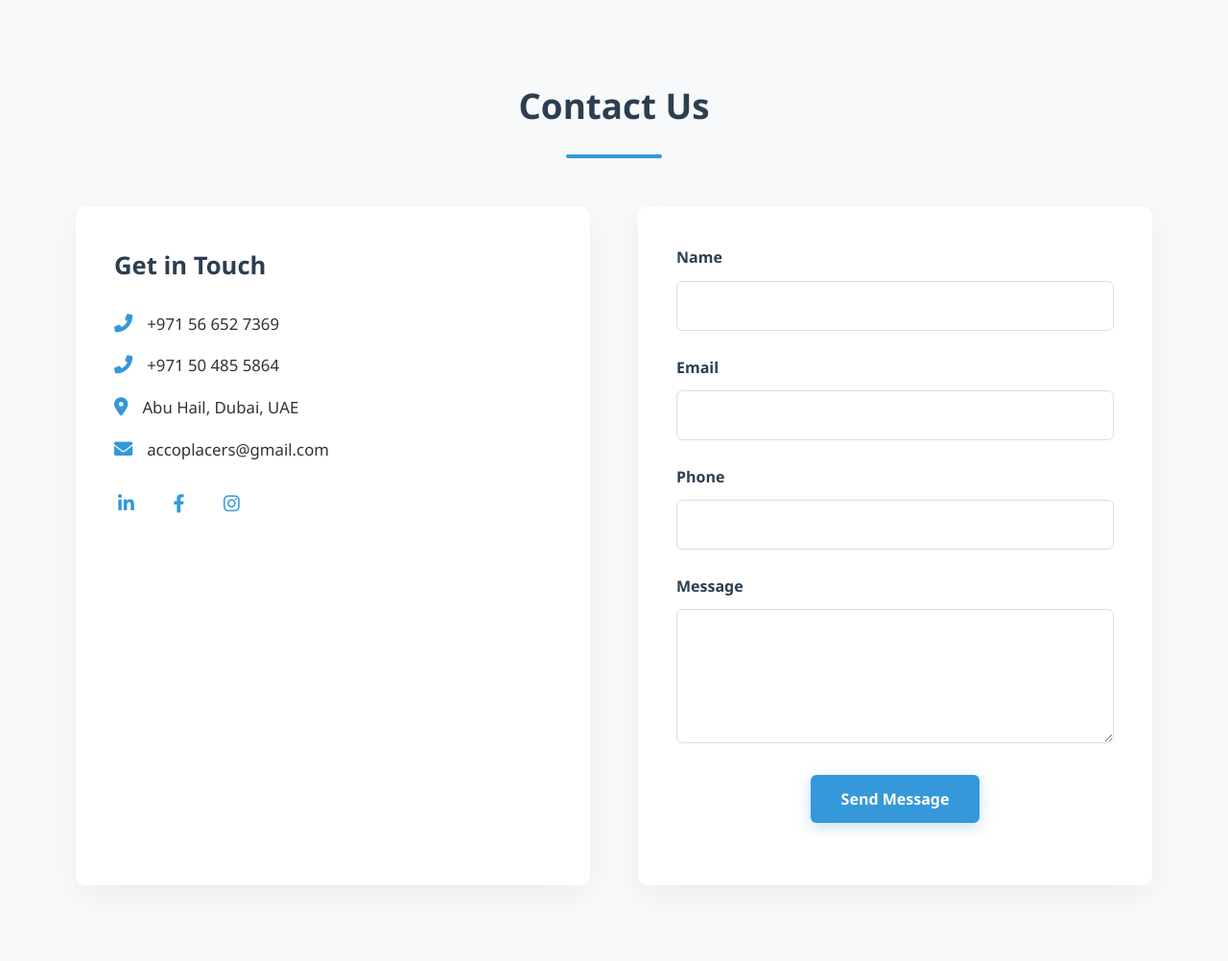
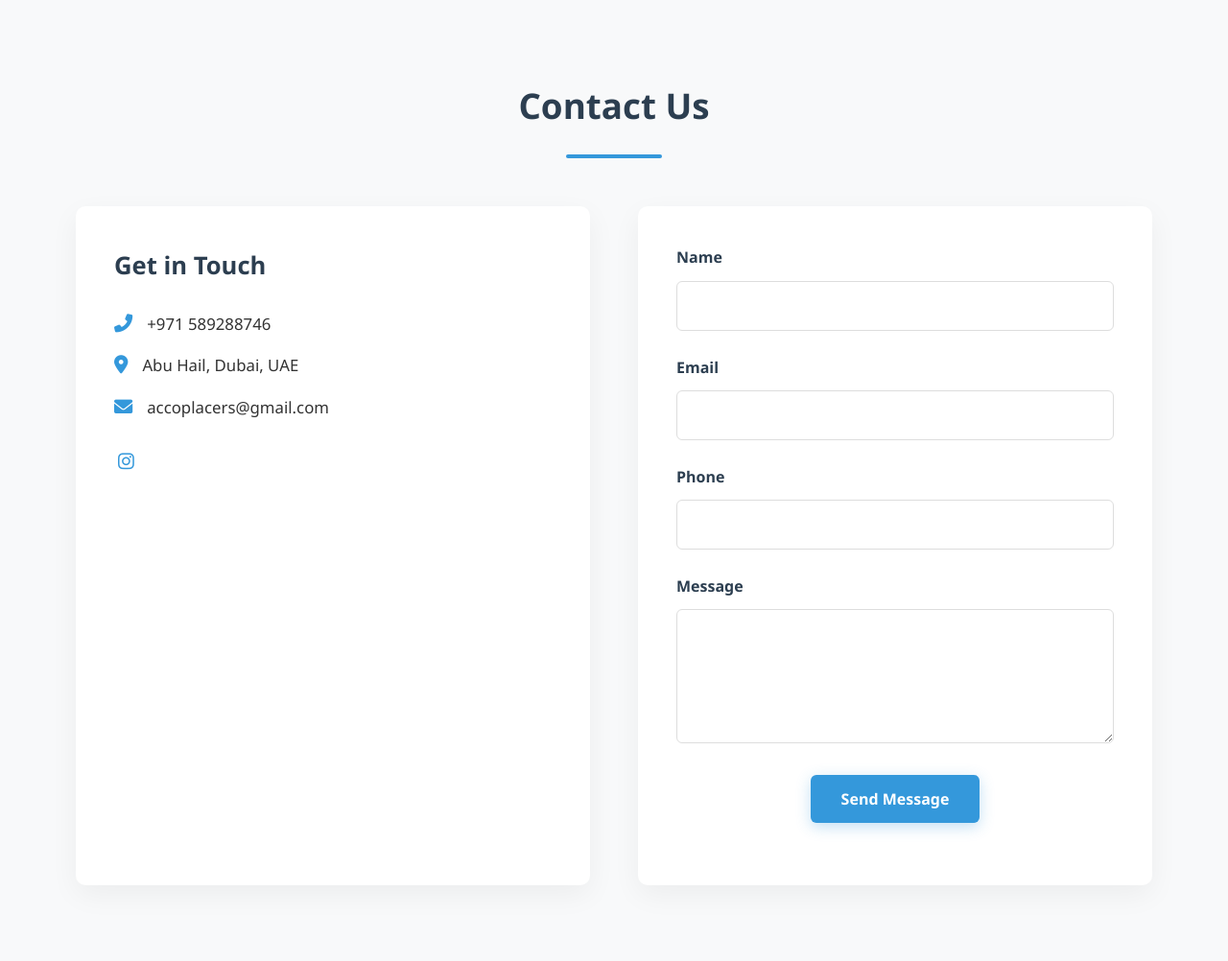
Before and after one commit to accoplacers/django-acco, a Django app: page / in a window 1280 px wide. Shown: the part 4930-5932 px from the top of the page at 96% size. Run offline with Django 5.2, Linux system fonts and the light colour scheme; some libraries are stand-ins or nearby versions.

Commit message:
link fix

```diff
--- a/base/templates/base/index.html
+++ b/base/templates/base/index.html
@@ -276,16 +276,15 @@
             <div class="contact-container">
                 <div class="contact-info">
                     <h3>Get in Touch</h3>
-                    <p><i class="fas fa-phone-alt"></i> +971 56 652 7369</p>
-                    <p><i class="fas fa-phone-alt"></i> +971 50 485 5864</p>
+                    <p><i class="fas fa-phone-alt"></i> +971 589288746</p>
                     <p><i class="fas fa-map-marker-alt"></i> Abu Hail, Dubai, UAE</p>
                     <p><i class="fas fa-envelope"></i> accoplacers@gmail.com</p>
 
                     <div class="social-links">
-                        <a href="#"><i class="fab fa-linkedin-in"></i></a>
+                        <!-- <a href="#"><i class="fab fa-linkedin-in"></i></a> -->
 <!--                         <a href="#"><i class="fab fa-twitter"></i></a> -->
-                        <a href="#"><i class="fab fa-facebook-f"></i></a>
-                        <a href="#"><i class="fab fa-instagram"></i></a>
+                        <!-- <a href="#"><i class="fab fa-facebook-f"></i></a> -->
+                        <a href="https://www.instagram.com/accoplacers"><i class="fab fa-instagram"></i></a>
                     </div>
                 </div>
                 <div class="contact-form">
```
